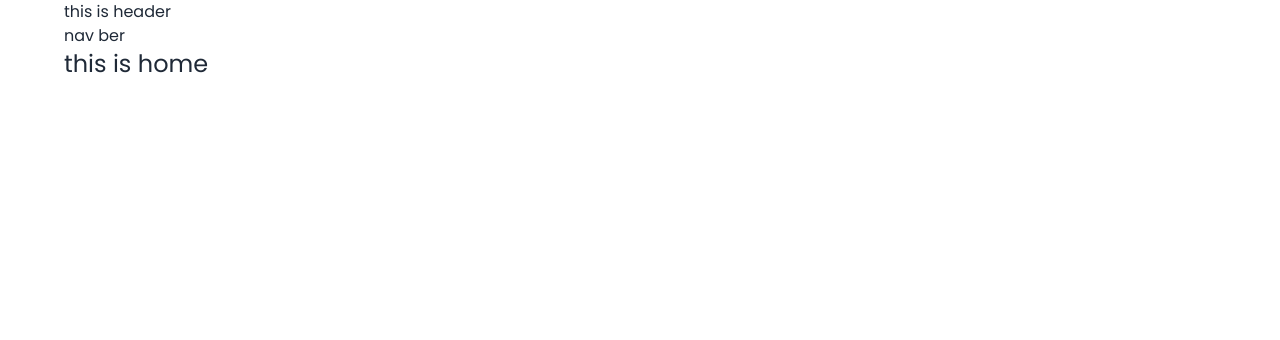
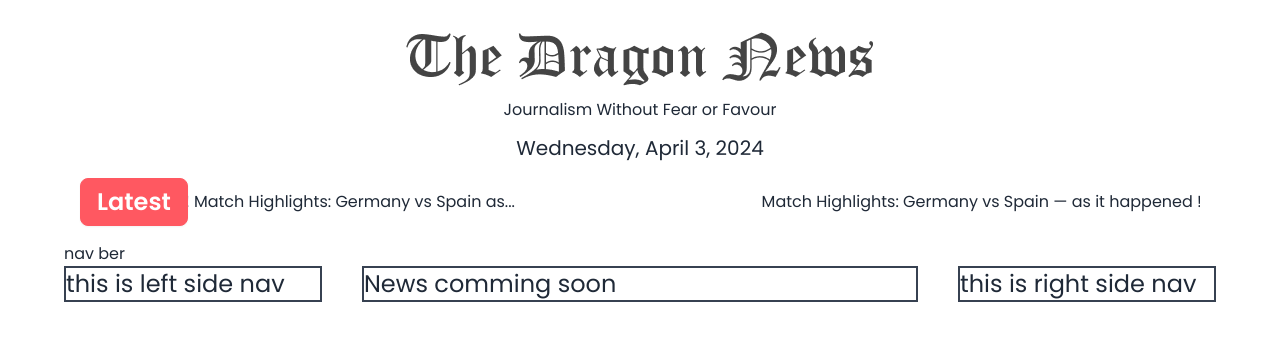
Before and after one commit to Sohanur20/dragon-auth-news, a React (Vite) app: page / in a window 1280 px wide. Shown: the top 340 px of the page. Built offline with nearby package versions, Linux system fonts and the light colour scheme.

Commit message:
slider added react marquee

```diff
--- a/package.json
+++ b/package.json
@@ -11,8 +11,10 @@
   },
   "dependencies": {
     "firebase": "^10.10.0",
+    "moment": "^2.30.1",
     "react": "^18.2.0",
-    "react-dom": "^18.2.0"
+    "react-dom": "^18.2.0",
+    "react-fast-marquee": "^1.6.4"
   },
   "devDependencies": {
     "@types/react": "^18.2.66",
--- a/src/components/Home/Home.jsx
+++ b/src/components/Home/Home.jsx
@@ -1,14 +1,42 @@
 import Nav from "../Navber/Nav";
 import Header from "../Shared/Header/Header";
+import LeftSideNav from "../Shared/LeftSideNav/LeftSideNav";
+import RightSideNav from "../Shared/RightSideNav/RightSideNav";
+import Slider from "../Slider/Slider";
 
 
 
 const Home = () => {
     return (
         <div>
-       <Header></Header>
+            <Header></Header>
+            <Slider></Slider>
             <Nav></Nav>
-            <h2 className="text-2xl font-poppins">this is home</h2>
+
+
+            <div className="grid md:grid-cols-4 grid-cols-1 gap-10">
+
+                <div className="border-2 border-gray-700">
+                    <LeftSideNav></LeftSideNav>
+                </div>
+
+                <div className="border-2 border-gray-700 col-span-2">
+                    <h2 className="text-2xl">News comming soon</h2>
+                </div>
+
+
+
+
+                <div className="border-2 border-gray-700">
+                    <RightSideNav></RightSideNav>
+                </div>
+
+
+
+            </div>
+
+
+
         </div>
     );
 };
--- a/src/components/Shared/Header/Header.jsx
+++ b/src/components/Shared/Header/Header.jsx
@@ -1,9 +1,12 @@
-
+import logo from '../../../assets/logo.png'
+import moment from 'moment';
 
 const Header = () => {
     return (
-        <div>
-            this is header
+        <div className='text-center mt-8 space-y-3'>
+           <img className='mx-auto' src={logo} alt="" />
+           <p>Journalism Without Fear or Favour</p>
+           <p className='text-xl'>{moment().format("dddd, MMMM D, YYYY ")}</p>
         </div>
     );
 };
--- a/src/components/Shared/LeftSideNav/LeftSideNav.jsx
+++ b/src/components/Shared/LeftSideNav/LeftSideNav.jsx
@@ -1,6 +1,7 @@
 
 
 const LeftSideNav = () => {
+
     return (
         <div>
             <h2 className="text-2xl">this is left side nav</h2>
--- /dev/null
+++ b/src/components/Slider/Slider.jsx
@@ -0,0 +1,18 @@
+import Marquee from "react-fast-marquee";
+
+
+const Slider = () => {
+    return (
+        <div className=" flex p-4">
+            <button className="btn btn-error text-white text-2xl">Latest</button>
+            <Marquee pauseOnHover={true} className="cursor-pointer" speed={80}>
+                <h2>Match Highlights: Germany vs Spain — as it happened   !   Match Highlights: Germany vs Spain as...</h2>
+
+            </Marquee>
+
+
+        </div>
+    );
+};
+
+export default Slider;
```
Also changed, not shown: 1 other file (tests, documents, lock files or other folders).
